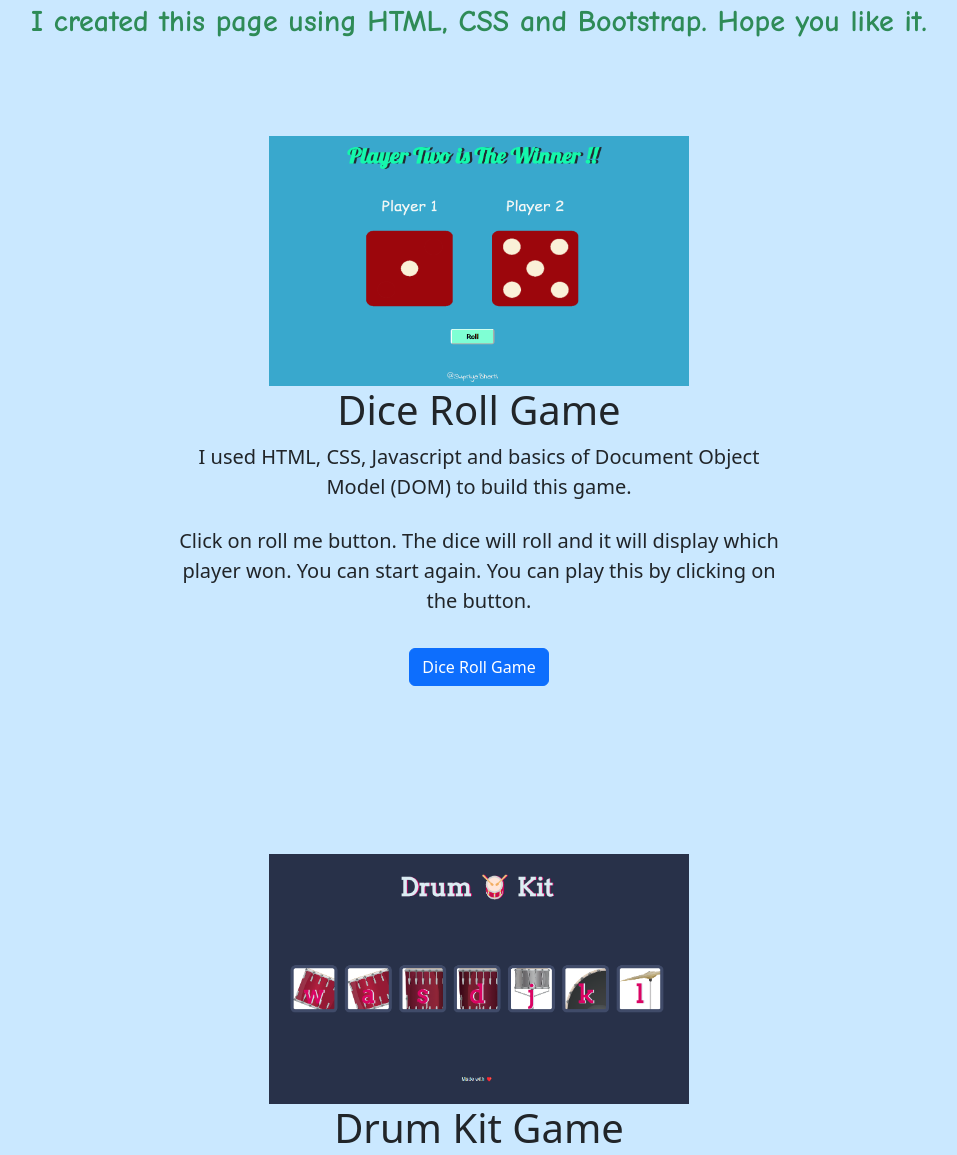
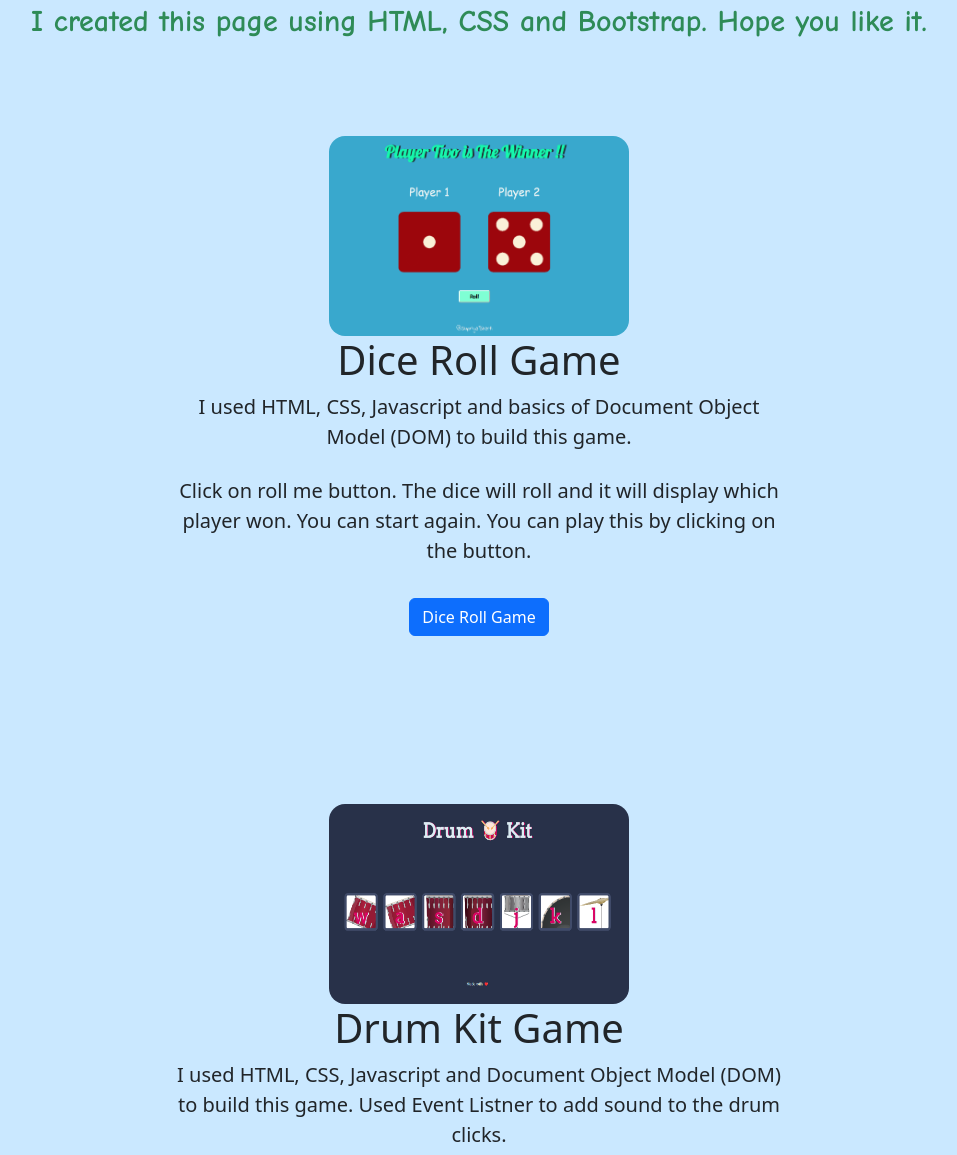
Before and after one commit to sup8197/Supriya-s-Projects, a plain HTML site: page index.html in a window 1280 px wide. Shown: the part 40-1195 px from the top of the page, without its empty margins (161-1118 px from the left). Drawn offline with nearby package versions, Linux system fonts and the light colour scheme.

Commit message:
Add files via upload

```diff
--- a/index.html
+++ b/index.html
@@ -24,7 +24,7 @@
 <!-- dice game -->
     <div class="diceGameClass">
         <div class="px-4 py-5 my-5 text-center">
-          <img class="image-supriya" src="./diceGame.png" alt="" width="420" height="250">
+          <img class="image-supriya" src="./diceGame.png" alt="" width="300" height="200">
           <h1 class="next-heading">Dice Roll Game</h1>
           <div class="col-lg-6 mx-auto">
             <p class="lead mb-4">I used HTML, CSS, Javascript and basics of Document Object Model (DOM) to build this game.
@@ -41,7 +41,7 @@
       <!-- Drum Kit Game -->
       <div class="diceGameClass">
         <div class="px-4 py-5 my-5 text-center">
-          <img class="image-supriya" src="./drumKitOne.png" alt="" width="420" height="250">
+          <img class="image-supriya" src="./drumKitOne.png" alt="" width="300" height="200">
           <h1 class="next-heading">Drum Kit Game</h1>
           <div class="col-lg-6 mx-auto">
             <p class="lead mb-4">I used HTML, CSS, Javascript and Document Object Model (DOM) to build this game. Used Event Listner to add sound to the drum clicks.
@@ -58,7 +58,7 @@
       <!-- Simon's Game -->
       <div class="diceGameClass">
         <div class="px-4 py-5 my-5 text-center">
-          <img class="image-supriya" src="./simon'sGame.png" alt="" width="420" height="250">
+          <img class="image-supriya" src="./simon'sGame.png" alt="" width="300" height="200">
           <h1 class="next-heading">Simon Game</h1>
           <div class="col-lg-6 mx-auto">
             <p class="lead mb-4">I used HTML, CSS, Javascript and jQuery concept to build this game.
--- a/styles.css
+++ b/styles.css
@@ -8,3 +8,7 @@
   body {
     background-color: #cae8ff;
   }
+  .image-supriya {
+    margin: auto;
+    border-radius: 1rem;
+  }
```
